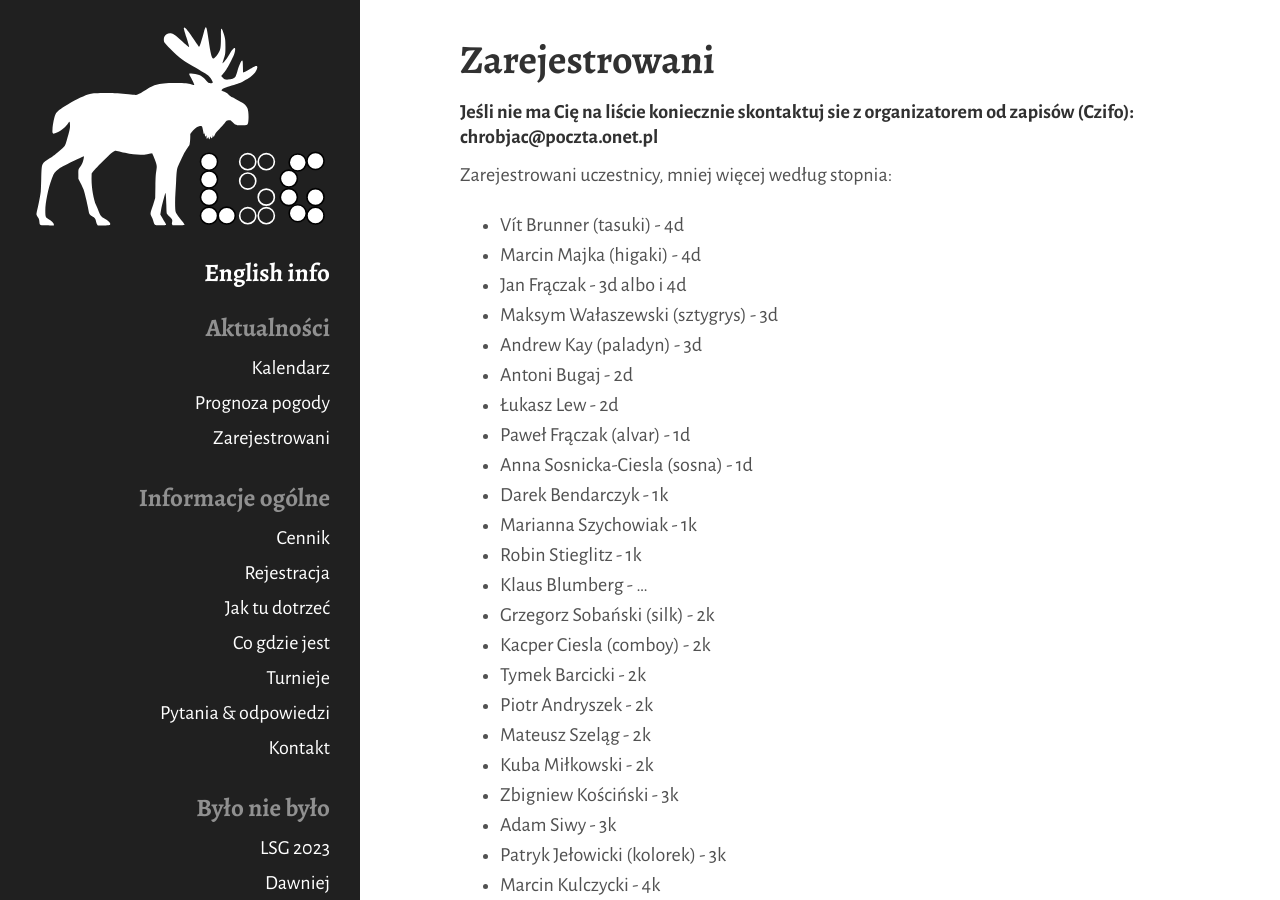
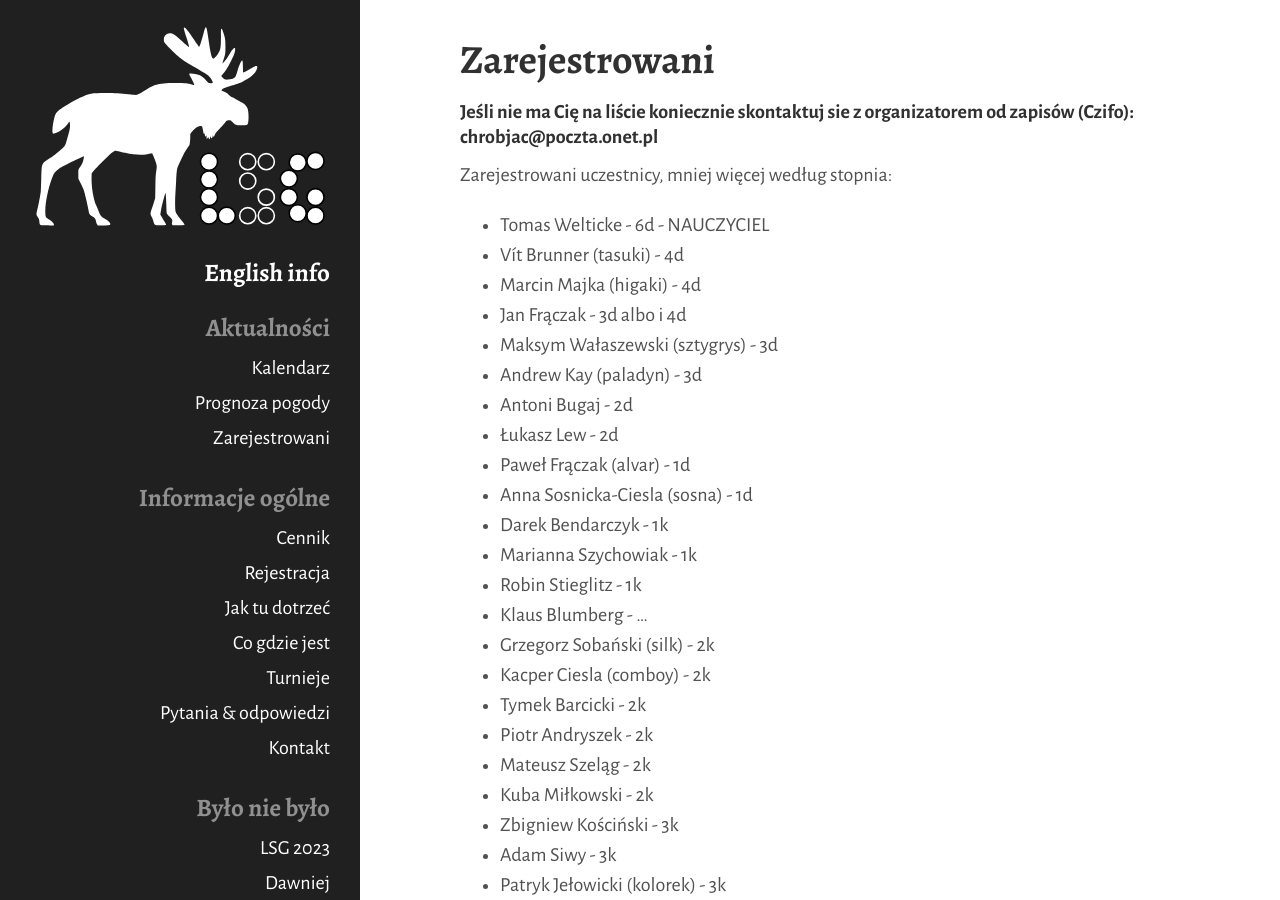
Before and after one commit to tasuki/lsg, a Jekyll site: the page built from zarejestrowani.md, in a window 1280 px wide and 900 px high. Built offline with Jekyll 4.4.1, drawn with Linux system fonts in a browser that asks for light colours; some of the changed text lies outside the part shown.

Commit message:
Update zarejestrowani.md

```diff
--- a/zarejestrowani.md
+++ b/zarejestrowani.md
@@ -9,6 +9,7 @@ title: Zarejestrowani
 #### Jeśli nie ma Cię na liście koniecznie skontaktuj sie z organizatorem od zapisów (Czifo): chrobjac@poczta.onet.pl
 
 Zarejestrowani uczestnicy, mniej więcej według stopnia:
+- Tomas Welticke - 6d - NAUCZYCIEL
 - Vít Brunner (tasuki) - 4d
 - Marcin Majka (higaki) - 4d
 - Jan Frączak - 3d albo i 4d
```
Also changed, not shown: other parts of zarejestrowani.md (+1 -0 lines).
